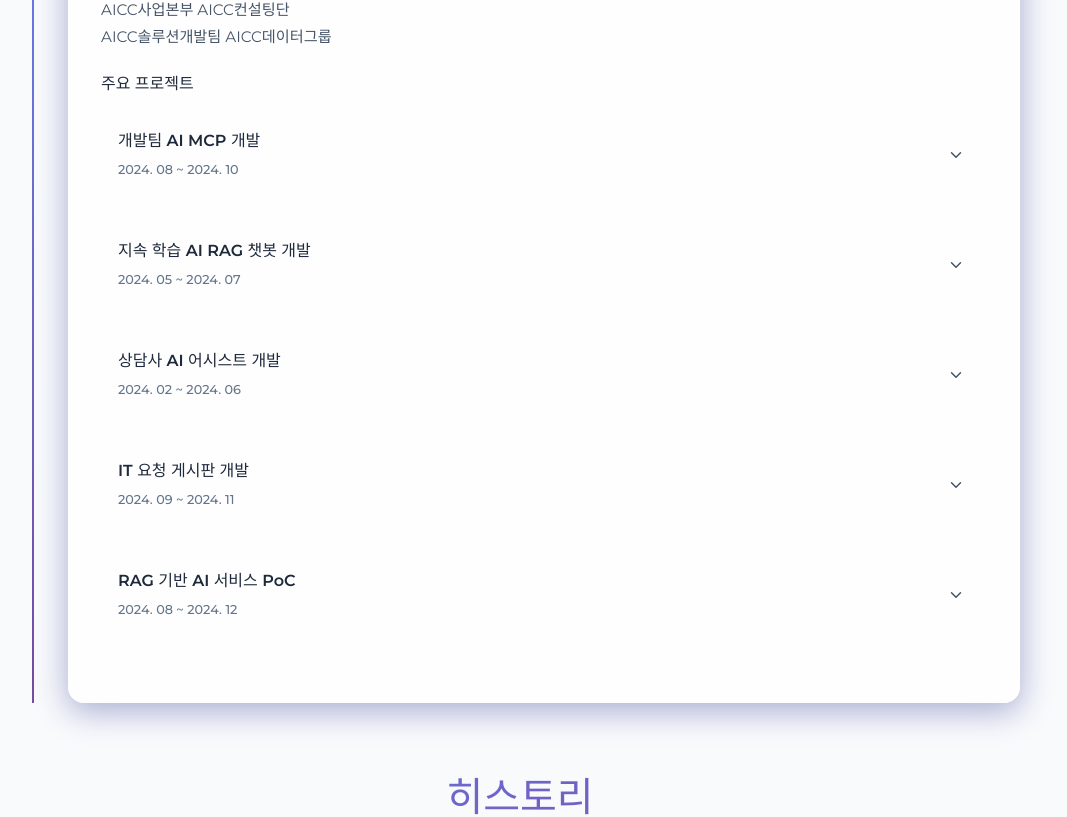
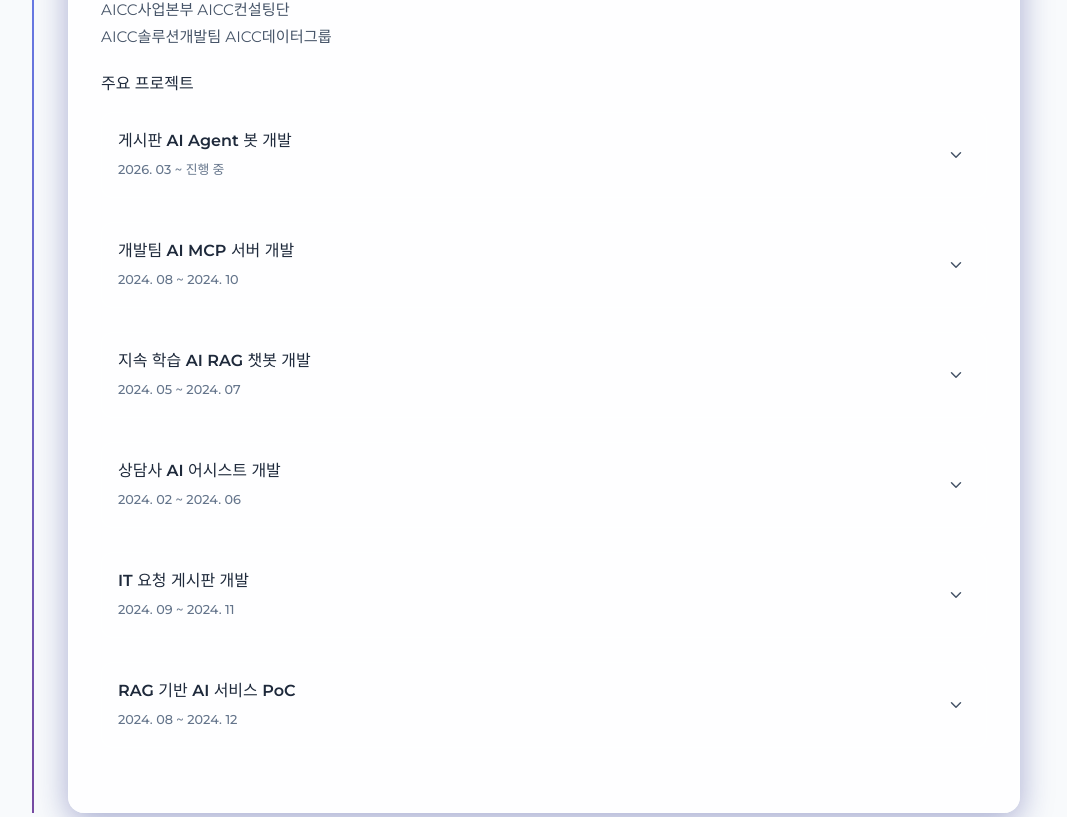
Before and after one commit to 6eom9eun/6eom9eun.github.io, a Vue app: page / in a window 1280 px wide. Shown: the part 2575-3392 px from the top of the page, without its empty margins (120-1187 px from the left). Built offline with nearby package versions, Linux system fonts and the light colour scheme; a small style sheet from the web is missing; a web font is replaced by a local one.

Commit message:
feat: workExperience 수정

```diff
--- a/src/composables/usePortfolio.ts
+++ b/src/composables/usePortfolio.ts
@@ -90,10 +90,23 @@ const workExperience = ref<WorkExperience[]>([
     team: 'AICC솔루션개발팀 AICC데이터그룹',
     projects: [
       {
-        title: '개발팀 AI MCP 개발',
+        title: '게시판 AI Agent 봇 개발',
+        period: '2026. 03 ~ 진행 중',
+        description: 'LangGraph 기반 멀티노드 AI Agent 아키텍처 설계 및 Master 노드 영역 개발 담당',
+        techStack: ['FastAPI', 'LangGraph', 'FastMCP', 'Milvus DB', 'PostgreSQL'],
+        highlights: [
+          '텍스트 전처리 노드 개발: 정규식 기반 개인정보 마스킹(전화번호·주민번호·카드번호), HTML 태그 제거, 아호코라식(Aho-Corasick) 알고리즘 기반 고위험 키워드 다중 패턴 탐지 및 담당자 이관 처리',
+          '의도 분류 노드 개발: RAG Chain 기반 의도 분류(배송·조회·파손배상 등), 용어사전/동의어사전 매핑, 다중 의도 처리 및 Fallback 설계',
+          '이미지 분석 필요성 확인 노드 개발: 이미지 업로드 여부·사용자 설정·의도 분류 결과 기반 분석 필요성 판단',
+          '이미지 분석 노드 개발: Vision·OCR Tool Calling 형태로 구현, Image RAG 지원',
+          '실행 계획 설계 노드 개발: 의도별 허용 도구 목록 및 시나리오/Agent 모드 설정, 다중 의도 병렬 처리 계획 수립, system prompt 동적 생성',
+        ],
+      },
+      {
+        title: '개발팀 AI MCP 서버 개발',
         period: '2024. 08 ~ 2024. 10',
         description:
-          'FastAPI, LangGraph, FastMCP, Airflow, Spring Boot, Thymeleaf를 활용한 AI MCP 기반 도구 오케스트레이션 레이어 구축',
+          'FastAPI, LangGraph, FastMCP를 활용한 AI MCP 기반 도구 오케스트레이션 레이어 구축 및 다양한 MCP 툴 개발',
         techStack: [
           'FastAPI',
           'LangGraph',
@@ -107,6 +120,9 @@ const workExperience = ref<WorkExperience[]>([
         highlights: [
           'FastMCP 기반 도구 오케스트레이션 레이어(LangGraph) 표준화',
           'Airflow 기반 RAG 데이터 적재 파이프라인 구축',
+          'RDB 조회 툴 개발: PostgreSQL 자연어 쿼리 변환 및 데이터 조회 기능 구현',
+          'Word/PPT 문서 자동 생성 툴 개발: python-docx, python-pptx 활용 AI 기반 문서 자동화',
+          'GitLab 연동 툴 개발: 이슈·MR 조회·생성·코드 리뷰 등 GitLab API 기반 개발 워크플로우 자동화',
         ],
       },
       {
@@ -118,7 +134,6 @@ const workExperience = ref<WorkExperience[]>([
         highlights: [
           'KMS 본문 및 첨부파일 데이터 임베딩 파이프라인 구축',
           'BE&FE 개발(챗봇 채팅 조회, 임베딩 관리) 업무 담당',
-          'AI 솔루션 강조로 수주 경쟁력 확보 및 신규 계약(2건) 유치에 기여',
         ],
       },
       {
@@ -128,9 +143,10 @@ const workExperience = ref<WorkExperience[]>([
           '서비스 내 KMS(지식관리시스템) 데이터를 활용한 RAG 기반의 상담사 추천 응답 생성 기능 개발',
         techStack: ['FastAPI', 'LangChain', 'Spring Boot', 'Thymeleaf', 'PostgreSQL', 'Milvus DB'],
         highlights: [
-          'KMS 데이터를 활용한 RAG 기반 상담사 추천 응답 생성 기능 개발',
-          'BE/FE 통합 개발 (Spring Boot + Thymeleaf)',
-          'AI 솔루션 강조로 수주 경쟁력 확보 및 신규 계약(2건) 유치에 기여',
+          'RAG 파이프라인 구축: KMS 데이터 임베딩 및 벡터 검색 기반 컨텍스트 생성',
+          'SSE를 활용한 실시간 스트리밍 응답 구현으로 사용자 경험 개선',
+          '점진적 렌더링 구현 : JSON 응답 리스트(3개)를 개별 수신 즉시 UI 업데이트',
+          'Full-stack 개발: Spring Boot 백엔드 + Thymeleaf 프론트엔드 통합 구현',
         ],
       },
       {
```
